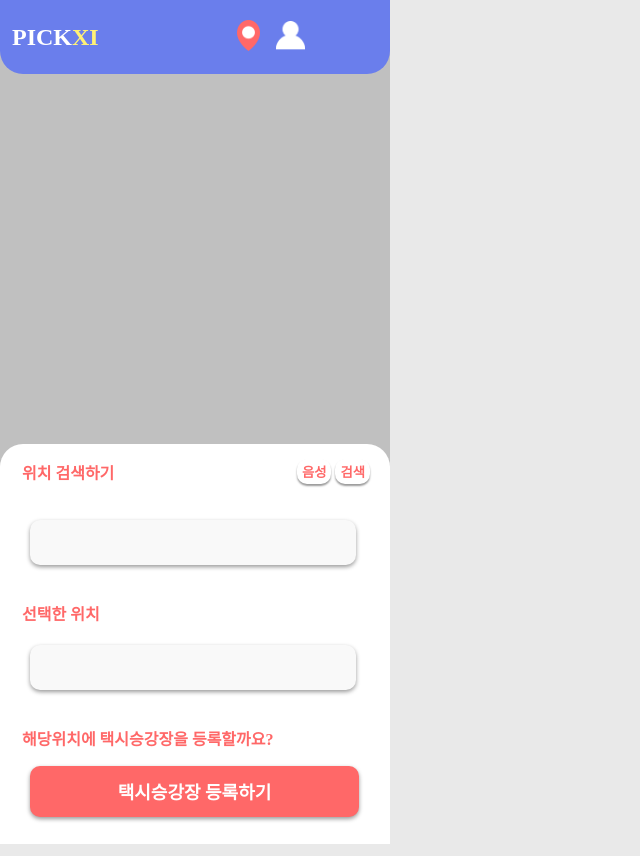
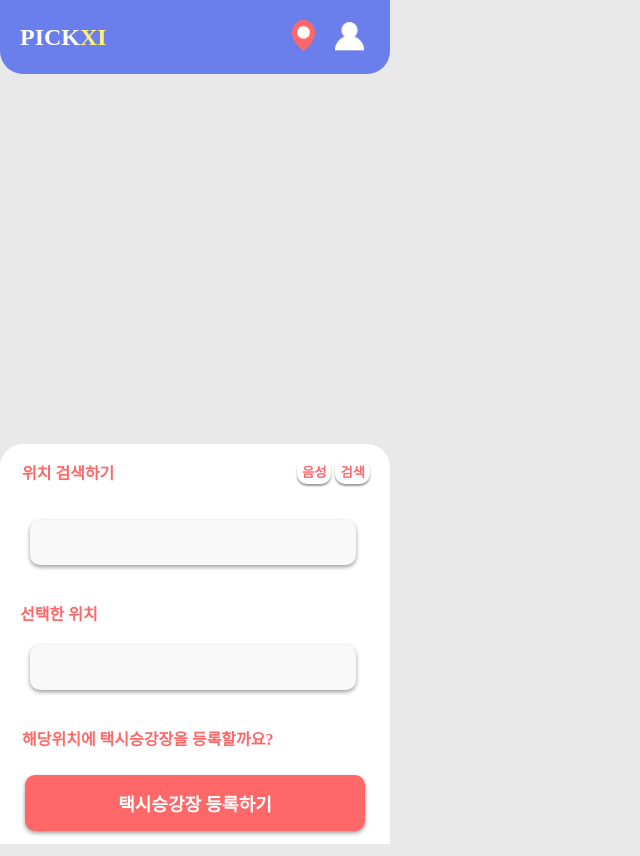
Before and after one commit to fjqmqjrm/2023-Centerthon-TASWU, a Django app: page /map/station_add_turn/ in a window 1280 px wide. Shown: the whole page, without its empty margins (0-640 px from the left). Run offline with Django 4.2, Linux system fonts and the light colour scheme; the visitor is signed in with stand-in values (Sample User, id 1); some libraries are stand-ins or nearby versions.

Commit message:
front 크기 수정

```diff
--- a/map/templates/map/kakao_map.html
+++ b/map/templates/map/kakao_map.html
@@ -4,6 +4,7 @@
 
 <head>
     <meta charset="utf-8" />
+    <meta name="viewport" content="width=device-width, initial-scale=1.0">
     <title>Kakao Map API 지도</title>
     <script type="text/javascript" src="//dapi.kakao.com/v2/maps/sdk.js?appkey=df9fbbf360a12deca34689f55c0a89ec&libraries=services"></script>
 
--- a/map/templates/map/kakao_map_station_add.html
+++ b/map/templates/map/kakao_map_station_add.html
@@ -4,6 +4,7 @@
 
 <head>
     <meta charset="utf-8" />
+    <meta name="viewport" content="width=device-width, initial-scale=1.0">
     <title>Kakao Map API 지도</title>
     <script type="text/javascript" src="//dapi.kakao.com/v2/maps/sdk.js?appkey=df9fbbf360a12deca34689f55c0a89ec&libraries=services"></script>
 
@@ -17,27 +18,27 @@
         #iphone-frame {
             width: 390px;
             height: 844px;
-            background: #c0c0c0;
-            justify-content: center;
+            display: flex;
+            flex-direction: column;
+            justify-content: space-between;
             align-items: center;
-            position: relative;
         }
 
         .top-bar {
             width: 390px;
             height: 74px;
-            background: #6A7EEC;
+            background:#6A7EEC;
             border-radius: 0 0 23px 23px;
             display: flex;
+            justify-content: space-between;
             align-items: center;
-            position: absolute;
-            z-index: 2;
         }
 
         .logo-text {
             top: 100px;
             font-weight: bolder;
             font-size: x-large;
+
         }
 
         .map-img {
@@ -48,6 +49,15 @@
         .map-button {
             border: none;
             background-color: #6A7EEC;
+        }
+
+        #map {
+            position: absolute;
+            top: 50px;
+            left: 0;
+            right: 0;
+            bottom: 0;
+            z-index: -1;
             }
 
         .logo-img {
@@ -61,19 +71,14 @@
         }
 
         .down-bar {
+            background: #ffffff;
             width: 390px;
             height: 400px;
-            margin-top: 443.5px;
-            background: #ffffff;
             border-radius: 23px 23px 0 0;
-            position: absolute;
-            z-index: 2;
         }
 
 
         .search-text1 {
-            padding-left: 22px;
-
         }
 
         .search1 {
@@ -101,8 +106,6 @@
         }
 
         .current-location {
-            width: 329px;
-            height: 51px;
             background: #FF6868;
             box-shadow: 0px 2px 4px rgba(0, 0, 0, 0.4);
             border-radius: 10px;
@@ -113,29 +116,11 @@
             justify-content: center;
             align-items: center;
             border-style: none;
-            margin-left: 30px;
+            margin: 25px;
             text-decoration: none;
-
+            padding: 15px 10px 15px 10px;
         }
 
-
-        .call-button {
-            width: 329px;
-            height: 51px;
-            background: #6A7EEC;
-            box-shadow: 0px 2px 4px rgba(0, 0, 0, 0.4);
-            border-radius: 10px;
-            color: #ffffff;
-            font-weight: bold;
-            font-size: large;
-            text-align: center;
-            align-items: center;
-            border-style: none;
-            position: absolute;
-            top: 82%;
-            right: -140px;
-            transform: translate(-50%, -50%);
-        }
 
         .btn-speak {
             background-color: white;
@@ -178,24 +163,24 @@
 <body>
     <div id="iphone-frame">
         <!-- 상단바 -->
-        <div class="top-bar">&nbsp;&nbsp;&nbsp;
+        <div class="top-bar">
+            <div style="display:flex; margin-left: 20px;">
                 <p class="logo-text" style="color: #ffffff;">PICK</p>
                 <p class="logo-text" style="color: #FFF176;">XI</p>
-            &nbsp;&nbsp;&nbsp;&nbsp;&nbsp;&nbsp;&nbsp;&nbsp;&nbsp;
-            &nbsp;&nbsp;&nbsp;&nbsp;&nbsp;&nbsp;&nbsp;&nbsp;&nbsp;
-            &nbsp;&nbsp;&nbsp;&nbsp;&nbsp;&nbsp;&nbsp;&nbsp;&nbsp;
-            &nbsp;&nbsp;&nbsp;
+            </div>
 
+            <div style="margin-right: 20px;">
                 <button class="map-button">
                     <img class="map-img" src="{% static 'img/map.png' %}">
                 </button>&nbsp;
-
-
                 <button class="logo-button style=display: flex; justify-content: center; align-items: center;">
                     <a href="{% url 'profiles:my_page' %}"><img class="logo-img" src="{% static 'img/mypage.png' %}"></a>
                 </button>
+            </div>
+        </div>
 
-
+        <div id="map"
+            style="width: 390px; height: 415px;">
         </div>
 
         <!-- 하단바 -->
@@ -215,7 +200,7 @@
                 </div>
 
                 <div style="margin-bottom: 20px;">
-                    <p class="search-text1" style="color: #FF6868; font-weight: bolder;">선택한 위치</p>
+                    <p class="search-text1" style="color: #FF6868; margin-left: 20px; font-weight: bolder;">선택한 위치</p>
                     <!--<input class="search1" ></input>-->
                     <div id="addressInfo" class="search1" style="margin-top: 20px; margin-left: 30px;" ></div>
                     <!--<input class="search1" style="margin-top: 70px; margin-left: 30px;"></input>-->
@@ -228,12 +213,8 @@
                 </div>
             </div>
 
+        </div>
 
-
-        </div>
-        <div id="map"
-            style="width: 390px; height: 415px; position:absolute; z-index: 1; top: 30%; right: -195px; transform: translate(-50%, -50%);">
-        </div>
 
       <script>
         document.addEventListener("DOMContentLoaded", function() {
--- a/map/templates/map/map_search.html
+++ b/map/templates/map/map_search.html
@@ -3,19 +3,21 @@
 {% load static %}
 <head>
     <meta charset="utf-8">
+    <meta name="viewport" content="width=device-width, initial-scale=1.0">
     <title>stt로 검색하기</title>
     <style>
 
         body {
             background-color: #e9e9e9;
             overflow: scroll;
+            margin: 0px;
         }
 
         #iphone-frame {
             width: 390px;
             height: 844px;
             background: #c0c0c0;
-            margin: 50px auto;
+
             position: relative;
             justify-content: center;
             align-items: center;
--- a/profiles/templates/profiles/mypage.html
+++ b/profiles/templates/profiles/mypage.html
@@ -4,6 +4,7 @@
 {% load static %}
 <head>
     <title>마이페이지</title>
+    <meta name="viewport" content="width=device-width, initial-scale=1.0">
 
     <style>
         body {
@@ -58,7 +59,7 @@
         .user{
             position: absolute;
             top: 4%;
-            right: 240px;
+            right: 265px;
             transform: translate(-50%, -50%);
         }
 
@@ -171,7 +172,7 @@
 
             {% csrf_token %}
             {% if user_profile.phone_number %}
-            <div class="certification" style="font-size:3px; font-weight: bold; display: flex; justify-content: center; align-items: center;">
+            <div class="certification" style="font-size:15px; font-weight: bold; display: flex; justify-content: center; align-items: center;">
                 {{ user_profile.phone_number }}
             </div>
             {% else %} <!-- 전화번호 등록 안 했을 때 인증 멘트-->
```
Lines whose indentation alone changed are shown as unchanged.
